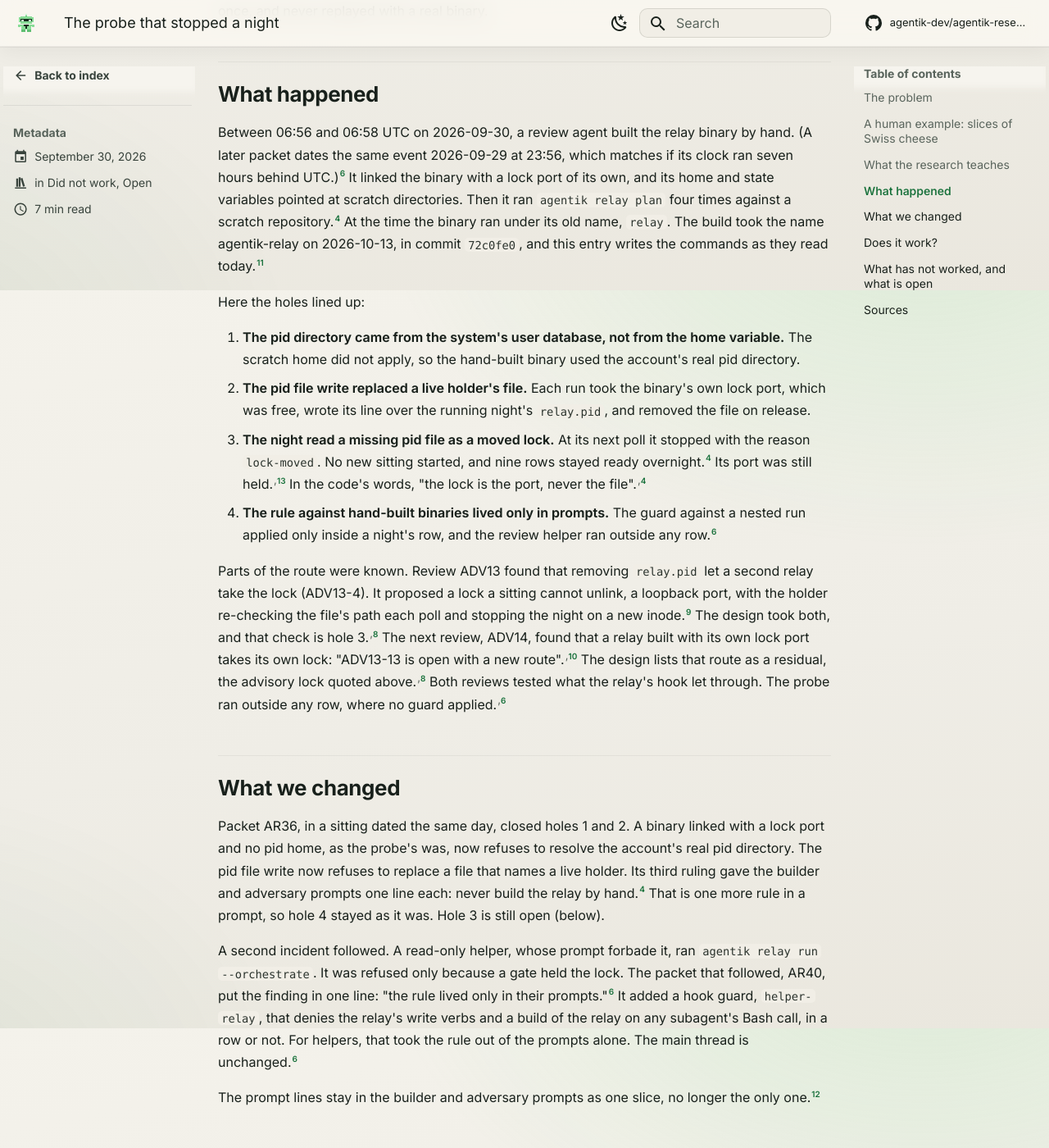
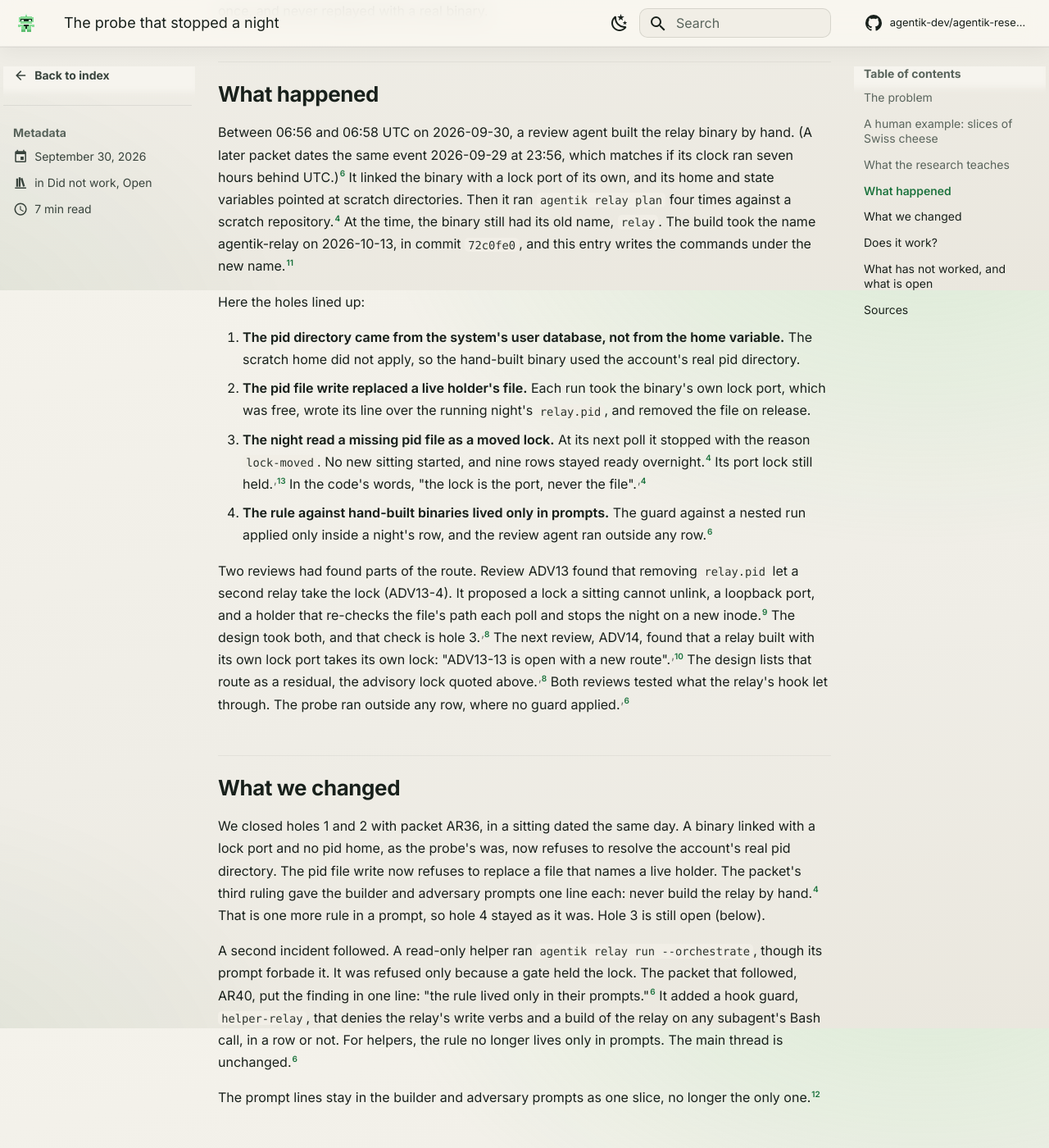
Before and after one commit to agentik-dev/agentik-research, an MkDocs documentation site: the page built from docs/journal/posts/2026-09-30-the-probe-that-stopped-a-night.md, in a window 1280 px wide and 1400 px high, scrolled down 1446 px. Shown: the whole window at 82% size. Built offline with MkDocs 1.6.1 and Material for MkDocs 9.7.7, drawn with Linux system fonts in a browser that asks for light colours; comment, search, counter and statistics services are not loaded; some of the changed text lies outside the part shown.

Commit message:
phase 6: the editor's pass on the probe entry
Co-Authored-By: Claude Opus 5.5 <noreply@anthropic.com>
Claude-Session: https://claude.ai/code/session_01R5RHzc5egLvnAPkepxJvb8

```diff
--- a/docs/journal/posts/2026-09-30-the-probe-that-stopped-a-night.md
+++ b/docs/journal/posts/2026-09-30-the-probe-that-stopped-a-night.md
@@ -9,13 +9,13 @@ description: A review agent's hand-built relay overwrote a running night's pid f
 
 # The probe that stopped a night
 
-A review agent built its own relay binary, ran it four times against a scratch repository, and stopped a real night running beside it on the same account. Nine rows of work stayed ready overnight. The night's lock, a port, held. Four other layers had holes, and on 2026-09-30 the holes lined up.
+A review agent built its own relay binary, ran it four times against a scratch repository, and stopped a real night running beside it on the same account. Nine rows of work stayed ready overnight. The night's lock, a port, held. Four other layers had holes, and on 2026-09-30 they lined up.
 
 <!-- more -->
 
 ## The problem
 
-An unattended night runs while nobody watches. One relay process holds the account's lock, a TCP port on 127.0.0.1, and `agentik relay run` refuses any live holder, so a second night started from another shell is refused. The design calls that lock advisory "against a child that builds its own relay with its own port link".[^design] Other agents share the account: the night's own sittings, and helpers of other Claude sessions that run outside any row.[^design][^ar40] What they do to shared state, such as the account's pid directory, reaches the night.
+An unattended night runs while nobody watches. One relay process holds the account's lock, a TCP port on 127.0.0.1. While that holder lives, `agentik relay run` refuses a second night started from another shell. The design calls that lock advisory "against a child that builds its own relay with its own port link".[^design] Other agents share the account: the night's own sittings, and helpers of other Claude sessions that run outside any row.[^design][^ar40] What they do to shared state, such as the account's pid directory, reaches the night.
 
 ## A human example: slices of Swiss cheese
 
@@ -25,28 +25,28 @@ Reason named two kinds of hole. Active failures are unsafe acts by people in dir
 
 ## What the research teaches
 
-The [guardrails half of the unattended-runs chapter](../../field/unattended-and-guardrails.md) lists Claude Code's guards with the limits their documentation states. In Reason's terms, each is one slice with named holes. A deny rule matches the command's text: as of October 2026, `Bash(git push *)` misses `git -C . push`, and the documentation says a rule is not a security boundary.[^permissions] The sandbox covers Bash commands and their children, but it is off by default, and file tools and hooks run outside it.[^sandbox] A PreToolUse hook that exits 2 stops a call before the permission rules are evaluated, even when an allow rule would have passed it.[^permissions]
+The [guardrails half of the unattended-runs chapter](../../field/unattended-and-guardrails.md) lists Claude Code's guards with the limits their documentation states. In Reason's terms, each is one slice with named holes. A deny rule matches the command's text: as of October 2026, `Bash(git push *)` misses `git -C . push`, and the documentation says a rule is not a security boundary.[^permissions] The sandbox covers Bash commands and their children, but it is off by default, and file tools and hooks run outside it.[^sandbox] A PreToolUse hook that exits 2 stops a call before Claude Code evaluates the permission rules, even when an allow rule would have passed it.[^permissions]
 
 Each incident the chapter lists is one account, not reproduced. This one is too: one account, seen once, and never replayed with a real binary.
 
 ## What happened
 
-Between 06:56 and 06:58 UTC on 2026-09-30, a review agent built the relay binary by hand. (A later packet dates the same event 2026-09-29 at 23:56, which matches if its clock ran seven hours behind UTC.)[^ar40] It linked the binary with a lock port of its own, and its home and state variables pointed at scratch directories. Then it ran `agentik relay plan` four times against a scratch repository.[^ar36] At the time the binary ran under its old name, `relay`. The build took the name agentik-relay on 2026-10-13, in commit `72c0fe0`, and this entry writes the commands as they read today.[^rename]
+Between 06:56 and 06:58 UTC on 2026-09-30, a review agent built the relay binary by hand. (A later packet dates the same event 2026-09-29 at 23:56, which matches if its clock ran seven hours behind UTC.)[^ar40] It linked the binary with a lock port of its own, and its home and state variables pointed at scratch directories. Then it ran `agentik relay plan` four times against a scratch repository.[^ar36] At the time, the binary still had its old name, `relay`. The build took the name agentik-relay on 2026-10-13, in commit `72c0fe0`, and this entry writes the commands under the new name.[^rename]
 
 Here the holes lined up:
 
 1. **The pid directory came from the system's user database, not from the home variable.** The scratch home did not apply, so the hand-built binary used the account's real pid directory.
 2. **The pid file write replaced a live holder's file.** Each run took the binary's own lock port, which was free, wrote its line over the running night's `relay.pid`, and removed the file on release.
-3. **The night read a missing pid file as a moved lock.** At its next poll it stopped with the reason `lock-moved`. No new sitting started, and nine rows stayed ready overnight.[^ar36] Its port was still held.[^nth] In the code's words, "the lock is the port, never the file".[^ar36]
-4. **The rule against hand-built binaries lived only in prompts.** The guard against a nested run applied only inside a night's row, and the review helper ran outside any row.[^ar40]
+3. **The night read a missing pid file as a moved lock.** At its next poll it stopped with the reason `lock-moved`. No new sitting started, and nine rows stayed ready overnight.[^ar36] Its port lock still held.[^nth] In the code's words, "the lock is the port, never the file".[^ar36]
+4. **The rule against hand-built binaries lived only in prompts.** The guard against a nested run applied only inside a night's row, and the review agent ran outside any row.[^ar40]
 
-Parts of the route were known. Review ADV13 found that removing `relay.pid` let a second relay take the lock (ADV13-4). It proposed a lock a sitting cannot unlink, a loopback port, with the holder re-checking the file's path each poll and stopping the night on a new inode.[^adv13] The design took both, and that check is hole 3.[^design] The next review, ADV14, found that a relay built with its own lock port takes its own lock: "ADV13-13 is open with a new route".[^adv14] The design lists that route as a residual, the advisory lock quoted above.[^design] Both reviews tested what the relay's hook let through. The probe ran outside any row, where no guard applied.[^ar40]
+Two reviews had found parts of the route. Review ADV13 found that removing `relay.pid` let a second relay take the lock (ADV13-4). It proposed a lock a sitting cannot unlink, a loopback port, and a holder that re-checks the file's path each poll and stops the night on a new inode.[^adv13] The design took both, and that check is hole 3.[^design] The next review, ADV14, found that a relay built with its own lock port takes its own lock: "ADV13-13 is open with a new route".[^adv14] The design lists that route as a residual, the advisory lock quoted above.[^design] Both reviews tested what the relay's hook let through. The probe ran outside any row, where no guard applied.[^ar40]
 
 ## What we changed
 
-Packet AR36, in a sitting dated the same day, closed holes 1 and 2. A binary linked with a lock port and no pid home, as the probe's was, now refuses to resolve the account's real pid directory. The pid file write now refuses to replace a file that names a live holder. Its third ruling gave the builder and adversary prompts one line each: never build the relay by hand.[^ar36] That is one more rule in a prompt, so hole 4 stayed as it was. Hole 3 is still open (below).
+We closed holes 1 and 2 with packet AR36, in a sitting dated the same day. A binary linked with a lock port and no pid home, as the probe's was, now refuses to resolve the account's real pid directory. The pid file write now refuses to replace a file that names a live holder. The packet's third ruling gave the builder and adversary prompts one line each: never build the relay by hand.[^ar36] That is one more rule in a prompt, so hole 4 stayed as it was. Hole 3 is still open (below).
 
-A second incident followed. A read-only helper, whose prompt forbade it, ran `agentik relay run --orchestrate`. It was refused only because a gate held the lock. The packet that followed, AR40, put the finding in one line: "the rule lived only in their prompts."[^ar40] It added a hook guard, `helper-relay`, that denies the relay's write verbs and a build of the relay on any subagent's Bash call, in a row or not. For helpers, that took the rule out of the prompts alone. The main thread is unchanged.[^ar40]
+A second incident followed. A read-only helper ran `agentik relay run --orchestrate`, though its prompt forbade it. It was refused only because a gate held the lock. The packet that followed, AR40, put the finding in one line: "the rule lived only in their prompts."[^ar40] It added a hook guard, `helper-relay`, that denies the relay's write verbs and a build of the relay on any subagent's Bash call, in a row or not. For helpers, the rule no longer lives only in prompts. The main thread is unchanged.[^ar40]
 
 The prompt lines stay in the builder and adversary prompts as one slice, no longer the only one.[^prompts]
 
@@ -60,13 +60,13 @@ The prompt lines stay in the builder and adversary prompts as one slice, no long
 
 AR36 shipped three tests, and AR40 three more.[^ar36][^ar40] AR36's charter records `TestAR36_1_LiveHolderFileIsNotReplaced` and `TestAR36_2_LinkedPortNeedsLinkedHome` red on `main`.[^ar36sit] AR40's charter records only `TestAR40_1_HelperDeniedWriteVerbs` red.[^ar40sit] The repo holds no count of helper runs that the new guard denied or let through.
 
-The first review of the new guard found holes the same day. Spelling bypasses it: `$(which relay) stop`, a variable holding the name, or `pkill -f 'relay run'`. A build through `make build` passes. And a read-only `find cmd/relay ... -exec grep -l stop` is denied, because a word naming the relay's source comes before a verb.[^nth]
+The first review of the new guard found holes the same day. A different spelling bypasses it: `$(which relay) stop`, a variable holding the name, or `pkill -f 'relay run'`. A build through `make build` gets through. The guard also denies a read-only `find cmd/relay ... -exec grep -l stop`, because a word naming the relay's source comes before a verb.[^nth]
 
 ## What has not worked, and what is open
 
-The check that stopped the night is unchanged at the head: a missing `relay.pid`, or a new inode at its path, still stops the night, though the lock is the port.[^design] One open question in the repo asks whether a missing advisory file should stop a night whose port is still held, or whether the holder should write the file again. It is not decided.[^nth] The same check reads only the file's device and inode, so an in-place rewrite, a hard link and restore, or a move away and back would slip past it.[^adv14]
+The check that stopped the night is unchanged at the head: a missing `relay.pid`, or a new inode at its path, still stops the night, though the lock is the port.[^design] An open question in the repo asks whether a missing advisory file should stop a night whose port is still held, or whether the holder should write the file again. It is not decided.[^nth] The same check reads only the file's device and inode, so an in-place rewrite, a hard link and restore, or a move away and back would slip past it.[^adv14]
 
-The design leaves both the own-port-link route and those evasions to a sandbox that is "Not built (the owner's open decision)". Its seam is `internal/effects/spawn.go`, "the one place a sitting starts".[^design] The probe was no sitting: it was a helper of a plain session, outside any row.[^ar40] A sandbox at that seam would wrap the night's sittings, and the probe was not one of them. The review of AR36's fix alone left six more lines in the repository's list.[^nth]
+The design leaves both the own-port-link route and those evasions to a sandbox that is "Not built (the owner's open decision)". Its seam is `internal/effects/spawn.go`, "the one place a sitting starts".[^design] The probe was no sitting: it was a helper of a plain session, outside any row.[^ar40] A sandbox at that seam would wrap the night's sittings, not the probe. The review of AR36's fix alone left six more lines in the repo's list.[^nth]
 
 <p class="ak-written">Written 2026-10-14 from agentik-relay at commit 405d1e0.</p>
 
```
